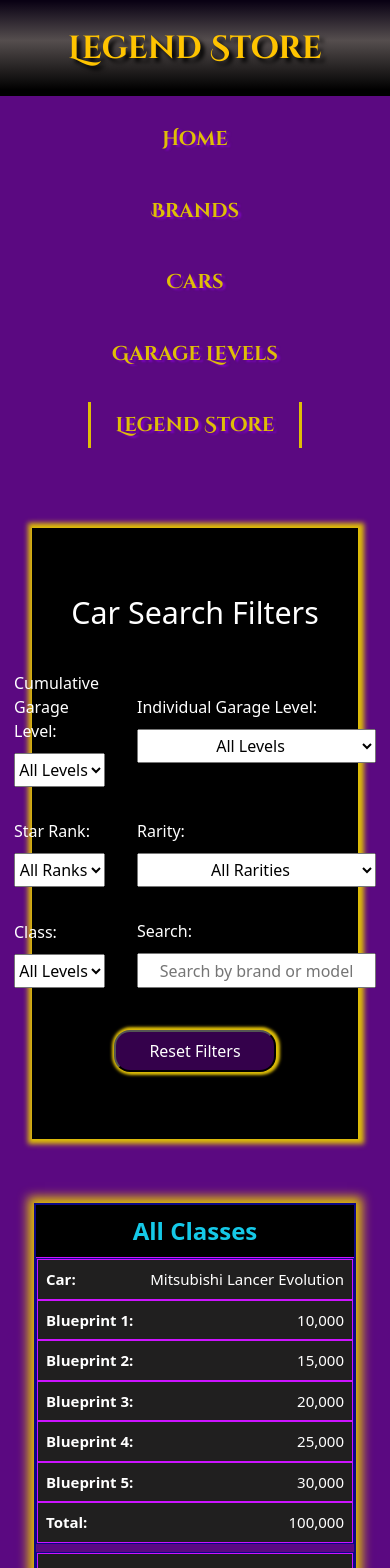
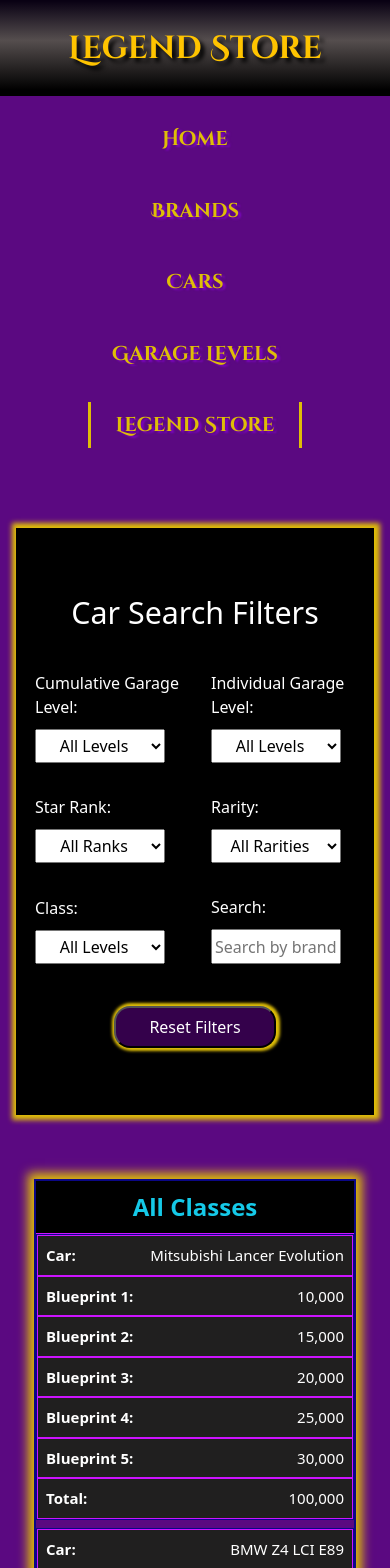
Before and after one commit to JHebenstreit48/asphalt-legends-unite-react, a React (Vite) app in the folder client/: page /legendstoreprices in a window 390 px wide. Shown: the top 1568 px of the page. Built offline with nearby package versions, Linux system fonts and the light colour scheme.

Commit message:
fixed localStorage issue

```diff
--- a/client/src/CSS/CarFilters.css
+++ b/client/src/CSS/CarFilters.css
@@ -22,3 +22,9 @@
 .carSearch:focus::placeholder {
   color: rgba(0, 0, 0, 0); /* Fully transparent when input is focused */
 }
+
+@media only screen and (max-width: 390px) {
+  .carFilters {
+    margin: 26rem auto 1rem auto;
+  }
+}
--- a/client/src/CSS/CarsByClass.css
+++ b/client/src/CSS/CarsByClass.css
@@ -63,9 +63,9 @@ td {
 }
 
 @media only screen and (max-width: 390px) {
-	.class-select {
+	.classSelect {
 		display: flex;
-		margin: 24rem auto 3rem;
+		margin: 4rem auto 3rem;
 		font-size: 1.2rem;
 	}
 	table {
--- a/client/src/CSS/LegendStore.css
+++ b/client/src/CSS/LegendStore.css
@@ -132,9 +132,22 @@
   .controls {
     display: grid;
     grid-template-columns: 1fr;
-    width: 12rem;
+    width: 14rem;
     align-items: center;
-    margin-top: 27rem;
+    margin: 27rem auto 4rem auto;
+  }
+  .controls select {
+    width: 8rem;
+  }
+
+  .DropdownLabel {
+    display: flex;
+    flex-flow: column;
+    width: 9rem;
+  }
+
+  #searchInput {
+    width: 7.6rem;
   }
 
   .responsiveTable {
--- a/client/src/LegendStore/BlueprintPriceData.ts
+++ b/client/src/LegendStore/BlueprintPriceData.ts
@@ -51,7 +51,8 @@ export const cars: Car[] = [
   { class: "B", brand: "Ford", model: "GT", garageLevel: 7, blueprintPrices: [60000, 90000, 120000, 150000, 180000] },
   { class: "B", brand: "Italdesign", model: "Zerouno", garageLevel: 8, blueprintPrices: [60000, 90000, 120000, 150000, 180000] },
   { class: "B", brand: "Ferrari", model: "F12tdf", garageLevel: 13, blueprintPrices: [126000, 189000, 252000, 315000, 378000] },
-  { class: "B", brand: "Glickenhaus", model: "003S", garageLevel: 10, blueprintPrices: [60000, 90000, 120000, 150000, 180000] },
+  { class: "B", brand: "Glickenhaus", model: "003S", garageLevel: 10, starRank: 4, carRarity: "Epic", blueprintPrices: [60000, 90000, 120000, 150000, 180000] },
+  { class: "B", brand: "Ferrari", model: "Roma", garageLevel: 22, starRank: 4, carRarity: "Epic", blueprintPrices: [60000, 90000, 120000, 150000, 180000] },
   { class: "B", brand: "Chevrolet", model: "Corvette Grand Sport", garageLevel: 13, blueprintPrices: [126000, 189000, 252000, 315000, 378000] },
   { class: "B", brand: "Apollo", model: "N", garageLevel: 14, blueprintPrices: [126000, 189000, 252000, 315000, 378000] },
   { class: "B", brand: "Aston Martin", model: "Vantage GT12", garageLevel: 15, blueprintPrices: [126000, 189000, 252000, 315000, 378000] },
--- a/client/src/LegendStore/LegendStoreFiltersAndSearch.tsx
+++ b/client/src/LegendStore/LegendStoreFiltersAndSearch.tsx
@@ -56,6 +56,42 @@ const LegendStoreFilters: React.FC<{
     selectedStarRank,
     onFiltersChange,
   ]);
+
+  useEffect(() => {
+    localStorage.setItem("selectedClass", selectedClass);
+  }, [selectedClass]);
+
+  useEffect(() => {
+    localStorage.setItem("selectedCarRarity", selectedCarRarity || "");
+  }, [selectedCarRarity]);
+
+  useEffect(() => {
+    localStorage.setItem("searchTerm", searchTerm);
+  }, [searchTerm]);
+
+  useEffect(() => {
+    if (selectedCumulativeLevel !== null) {
+      localStorage.setItem("selectedCumulativeLevel", String(selectedCumulativeLevel));
+    } else {
+      localStorage.removeItem("selectedCumulativeLevel");
+    }
+  }, [selectedCumulativeLevel]);
+
+  useEffect(() => {
+    if (selectedIndividualLevel !== null) {
+      localStorage.setItem("selectedIndividualLevel", String(selectedIndividualLevel));
+    } else {
+      localStorage.removeItem("selectedIndividualLevel");
+    }
+  }, [selectedIndividualLevel]);
+
+  useEffect(() => {
+    if (selectedStarRank !== null) {
+      localStorage.setItem("selectedStarRank", String(selectedStarRank));
+    } else {
+      localStorage.removeItem("selectedStarRank");
+    }
+  }, [selectedStarRank]);
 
   return (
     <div className="controls">
--- a/client/src/pages/CarsByClass.tsx
+++ b/client/src/pages/CarsByClass.tsx
@@ -1,7 +1,7 @@
 import { useState, useEffect } from "react";
 import Header from "../components/Header";
 import PageTab from "../components/PageTab";
-import ClassTables from "../CarsByClass/classTables";
+import ClassTables from "../CarsByClass/ClassTables";
 import CarFilters from "../CarsByClass/CarFilters";
 import "../CSS/CarsByClass.css";
 import { useLocation } from "react-router-dom";
```
